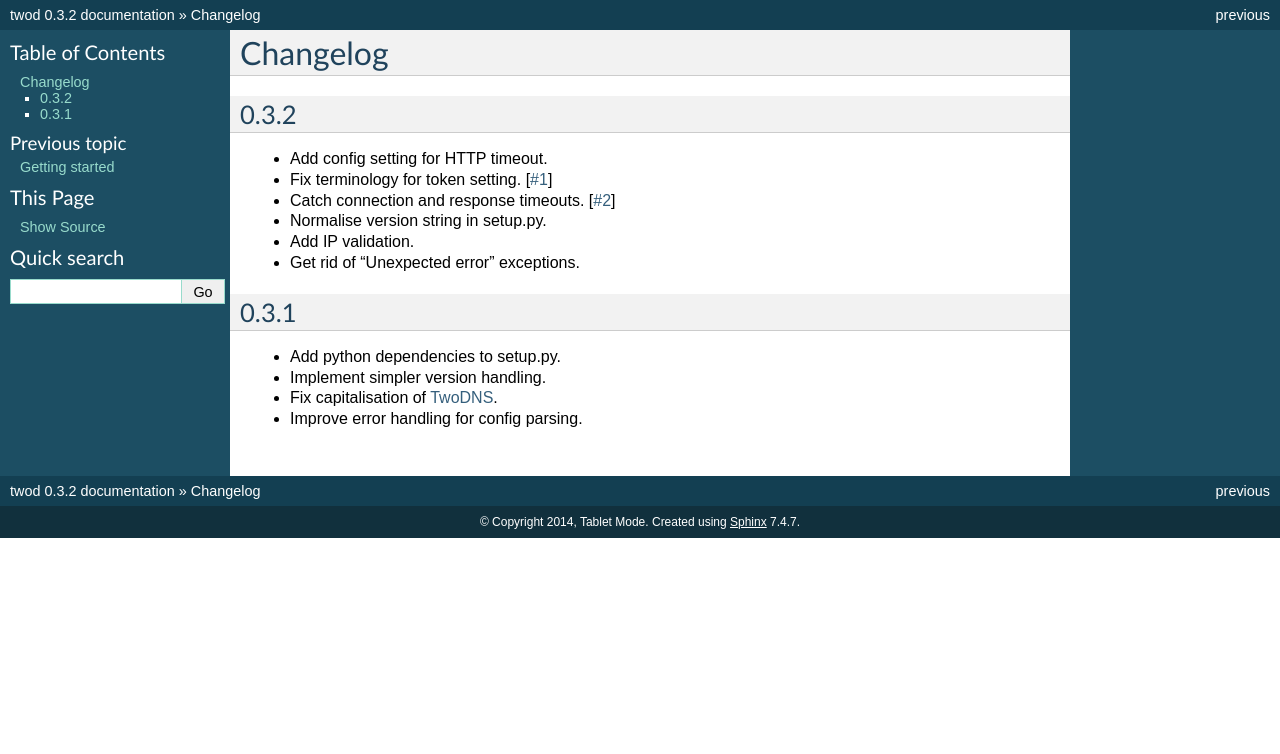
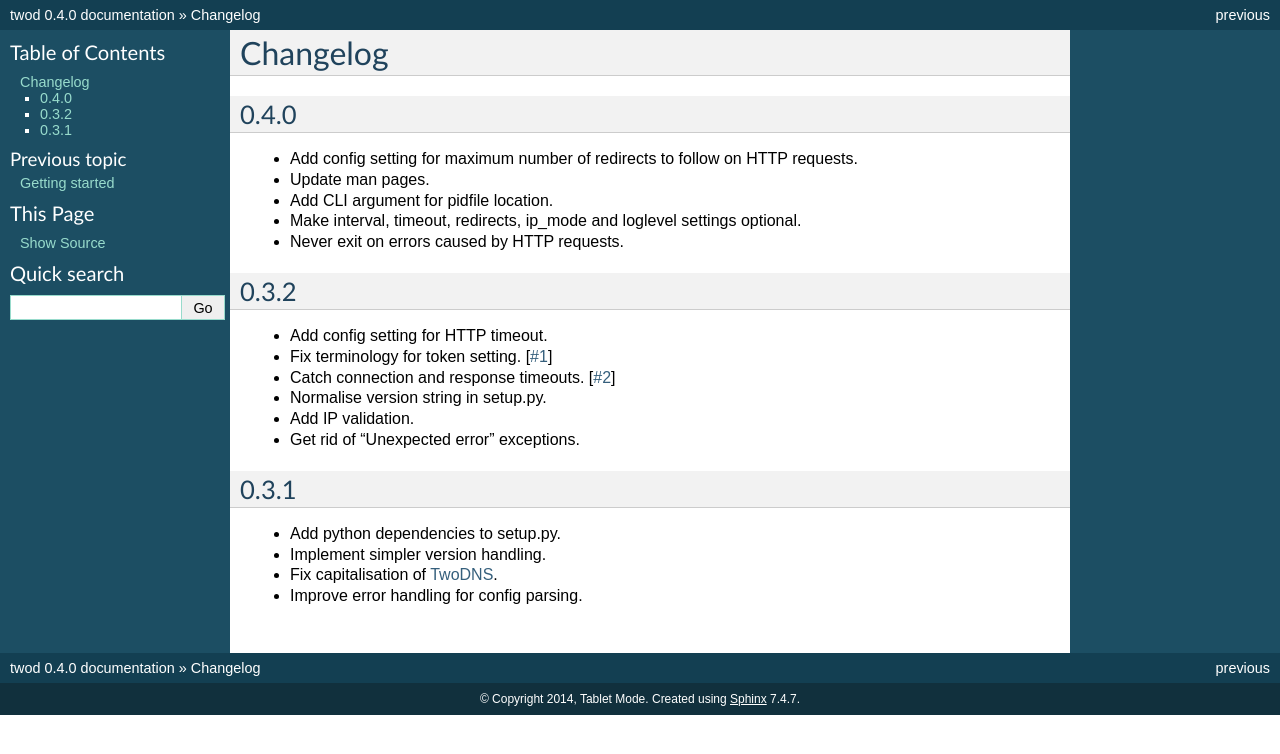
Before and after one commit to t4k1t/twod, a Sphinx documentation site: the page built from docs/changelog.rst, in a window 1280 px wide. Shown: the top 754 px of the page. Built offline with Sphinx 7.4.7, drawn with Linux system fonts in a browser that asks for light colours.

Commit message:
Release version 0.4.0
Signed-off-by: tablet-mode <tablet-mode@monochromatic.cc>

```diff
--- a/docs/changelog.rst
+++ b/docs/changelog.rst
@@ -2,6 +2,20 @@
 
 Changelog
 =========
+
+0.4.0
+-----
+
+* Add config setting for maximum number of redirects to follow on HTTP
+  requests.
+
+* Update man pages.
+
+* Add CLI argument for pidfile location.
+
+* Make interval, timeout, redirects, ip_mode and loglevel settings optional.
+
+* Never exit on errors caused by HTTP requests.
 
 0.3.2
 -----
--- a/docs/conf.py
+++ b/docs/conf.py
@@ -49,9 +49,9 @@ copyright = '2014, Tablet Mode'
 # built documents.
 #
 # The short X.Y version.
-version = '0.3'
+version = '0.4'
 # The full version, including alpha/beta/rc tags.
-release = '0.3.2'
+release = '0.4.0'
 
 # The language for content autogenerated by Sphinx. Refer to documentation
 # for a list of supported languages.
--- a/twod/_version.py
+++ b/twod/_version.py
@@ -1 +1 @@
-__version__ = "0.3.2"
+__version__ = "0.4.0"
```
Also changed, not shown: README.rst (+9 -8 lines), docs/getting_started.rst (+17 -8 lines), 7 other files.
